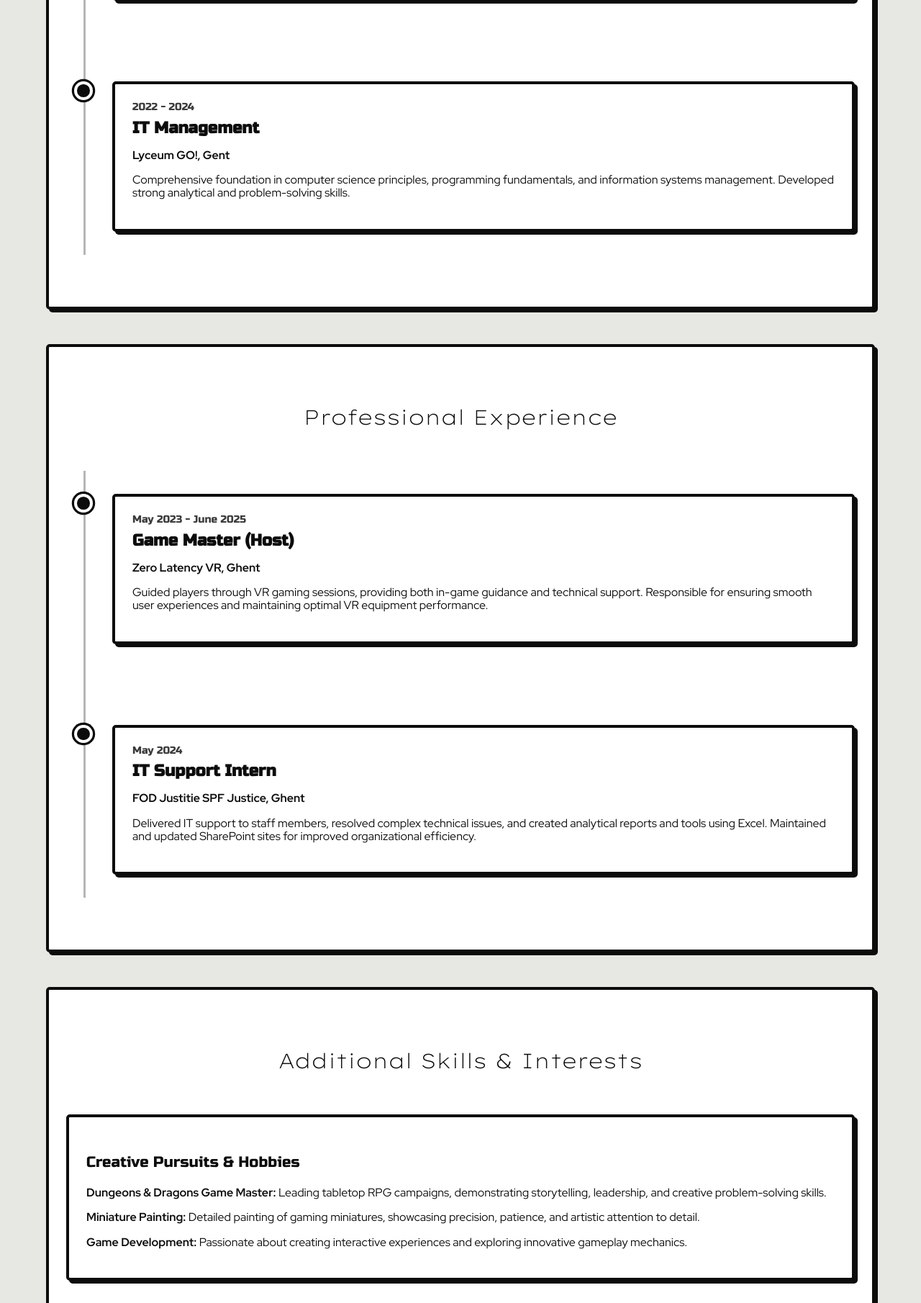
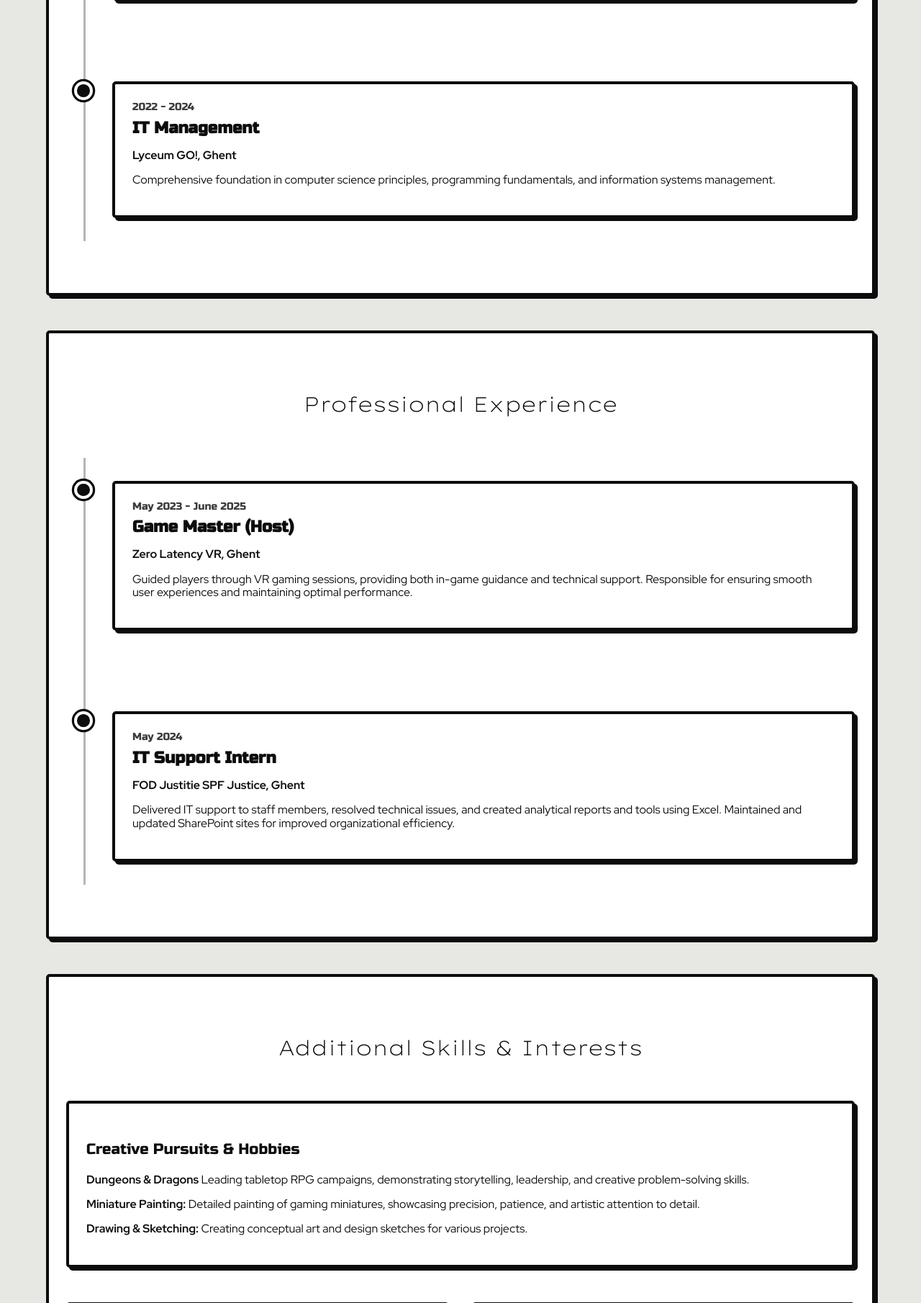
Before and after one commit to Shobi-one/portfolio, a PHP site: page /About/ in a window 1280 px wide. Shown: the part 2062-3872 px from the top of the page at 72% size. Run offline with PHP 8.4, Linux system fonts and the light colour scheme.

Commit message:
Enhance About page content and update project descriptions; improve CSS transitions for project cards

```diff
--- a/About/index.html
+++ b/About/index.html
@@ -62,10 +62,10 @@
                 <div class="profile-content">
                     <h2 class="section-title">Hello there! I'm <span class="emphasis">Obi Verheyen</span></h2>
                     <p class="intro-text">
-                        I am a <span class="emphasis">Software Developer</span>
-                        with a passion for making solutions and gaming experiences.
+                        I am a <span class="emphasis">Software/Game Developer</span>
+                        with a passion for making solutions and telling stories.
                         Currently working on my Bachelor's degree in Electronics-ICT at Odisee De Co-Hogeschool, I try to combine
-                        expertise with creative problem-solving to deliver impactful projects.
+                        expertise with creative problem-solving to deliver impactful and fun projects.
                     </p>
                 </div>
             </div>
@@ -94,6 +94,7 @@
                     <h4>Software & Tools</h4>
                     <ul class="skill-list">
                         <li>Unity Game Engine</li>
+                        <li>Adobe Photoshop</li>
                         <li>Blender</li>
                         <li>Figma</li>
                         <li>Git</li>
@@ -113,8 +114,8 @@
                     <div class="timeline-content">
                         <div class="timeline-date">2024 - Current</div>
                         <div class="timeline-title">Bachelor in Electronics-ICT</div>
-                        <p><strong>Odisee De Co-Hogeschool, Gent</strong></p>
-                        <p>Specializing in programming concepts, system design, and emerging technologies.
+                        <p><strong>Odisee De Co-Hogeschool, Ghent</strong></p>
+                        <p>Specializing in programming concepts, system design.
                         Focus on practical application of software development principles and modern development methodologies.</p>
                     </div>
                 </div>
@@ -124,9 +125,9 @@
                     <div class="timeline-content">
                         <div class="timeline-date">2022 - 2024</div>
                         <div class="timeline-title">IT Management</div>
-                        <p><strong>Lyceum GO!, Gent</strong></p>
+                        <p><strong>Lyceum GO!, Ghent</strong></p>
                         <p>Comprehensive foundation in computer science principles, programming fundamentals,
-                        and information systems management. Developed strong analytical and problem-solving skills.</p>
+                        and information systems management.</p>
                     </div>
                 </div>
             </div>
@@ -144,7 +145,7 @@
                         <p><strong>Zero Latency VR, Ghent</strong></p>
                         <p>Guided players through VR gaming sessions, providing both in-game guidance
                         and technical support. Responsible for ensuring smooth user experiences and maintaining
-                        optimal VR equipment performance.</p>
+                        optimal performance.</p>
                     </div>
                 </div>
 
@@ -154,7 +155,7 @@
                         <div class="timeline-date">May 2024</div>
                         <div class="timeline-title">IT Support Intern</div>
                         <p><strong>FOD Justitie SPF Justice, Ghent</strong></p>
-                        <p>Delivered IT support to staff members, resolved complex technical issues,
+                        <p>Delivered IT support to staff members, resolved technical issues,
                         and created analytical reports and tools using Excel. Maintained and updated SharePoint sites
                         for improved organizational efficiency.</p>
                     </div>
@@ -167,12 +168,11 @@
 
             <div class="highlight-box">
                 <h4>Creative Pursuits & Hobbies</h4>
-                <p><strong>Dungeons & Dragons Game Master:</strong> Leading tabletop RPG campaigns,
+                <p><strong>Dungeons & Dragons</strong> Leading tabletop RPG campaigns,
                 demonstrating storytelling, leadership, and creative problem-solving skills.</p>
                 <p><strong>Miniature Painting:</strong> Detailed painting of gaming miniatures, showcasing precision,
                 patience, and artistic attention to detail.</p>
-                <p><strong>Game Development:</strong> Passionate about creating interactive experiences and
-                exploring innovative gameplay mechanics.</p>
+                <p><strong>Drawing & Sketching:</strong> Creating conceptual art and design sketches for various projects.</p>
             </div>
 
             <div class="skill-grid">
--- a/styles/mobile.css
+++ b/styles/mobile.css
@@ -786,7 +786,7 @@ body.menu-open .hamburger-menu {
   filter: none;
 }
 
-[data-theme="dark"] .card-mini:hover img, .link:hover img {
+[data-theme="dark"] .card-mini:hover img {
   filter: none; /* back to normal colors */
 }
 
@@ -807,6 +807,12 @@ body.menu-open .hamburger-menu {
   background: #eaeaea;
   transform: translate(0.1em, 0.1em);
   box-shadow: 0.15em 0.15em 0 var(--primary);
+}
+
+[data-theme="dark"] #menu-items a:hover,
+[data-theme="dark"] #menu-items button:hover {
+  background: var(--bg);
+  color: var(--primary);
 }
 
 #menu-items a:active,
```
Also changed, not shown: Projects/index.html (+35 -4 lines), Projects/styles/style.css (+17 -7 lines).
